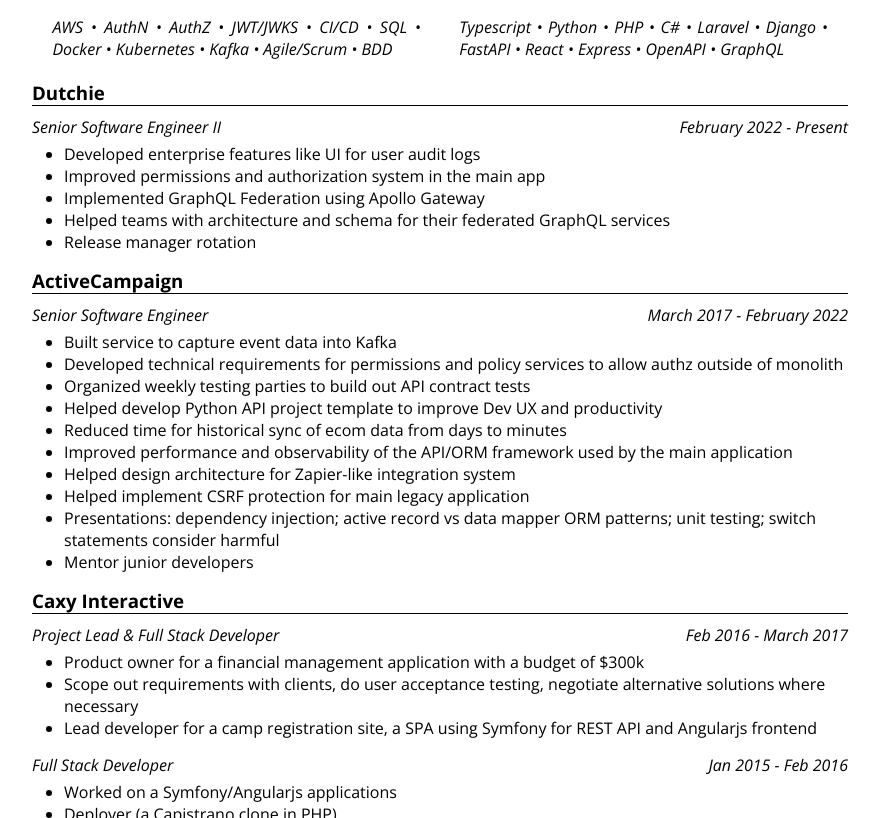
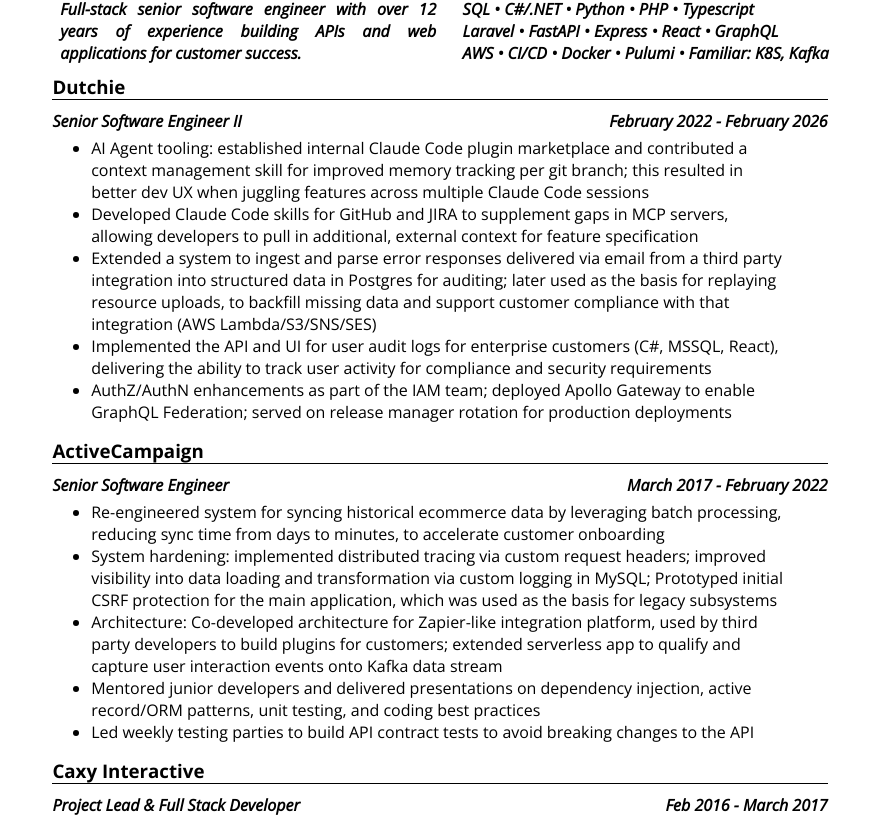
Before and after one commit to jon-frankel/resume, a website built with webpack: page public/index.html in a window 1280 px wide. Shown: the part 74-892 px from the top of the page, without its empty margins (200-1080 px from the left). Built offline with nearby package versions, Linux system fonts and the light colour scheme.

Commit message:
update-content (#28)
* Better styling

* more styling changes and content shuffling

* update links

* Update Dutchie

* Update ActiveCampaign

* Update Caxy

```diff
--- a/public/index.html
+++ b/public/index.html
@@ -1,6 +1,11 @@
 <!DOCTYPE html>
 <html lang="en">
 <head>
+    <meta charset="UTF-8">
+    <meta name="description" content="Jonathan Frankel's Résumé">
+    <meta name="keywords" content="Resume, Jonathan Frankel, Software Engineer">
+    <meta name="author" content="Jonathan Frankel">
+    <meta name="viewport" content="width=device-width, initial-scale=1.0">
     <title>JONATHAN FRANKEL</title>
     <link rel="stylesheet" type="text/css" href="style.css">
     <link href='https://fonts.googleapis.com/css?family=Open+Sans:400,300italic,600,700' rel='stylesheet' type='text/css'>
@@ -8,42 +13,57 @@
 </head>
 <body>
 
+<div class="container">
+
 <header>
     <h1 id="name">JONATHAN FRANKEL</h1>
     <ul id="contact-info">
-        <li id="phone">917.515.XXXX</li>
-        <li id="email">jon@****.***</li>
-        <li>linkedin.com/in/jonathan-frankel</li>
+        <li>jon@frankel.dev / 917.515.XXXX</li>
+        <li>
+            <a href="https://frankel.dev/linkedin" target="_blank" rel="noopener">frankel.dev/linkedin</a>
+            /
+            <a href="https://frankel.dev/resume" title="Project repo for this résumé" target="_blank" rel="noopener">frankel.dev/résumé</a>
+        </li>
     </ul>
 </header>
 
 <section class="highlights">
     <ul class="inline half">
-        <li>AWS</li>
-        <li>AuthN</li>
-        <li>AuthZ</li>
-        <li>JWT/JWKS</li>
-        <li>CI/CD</li>
-        <li>SQL</li>
-        <li>Docker</li>
-        <li>Kubernetes</li>
-        <li>Kafka</li>
-        <li>Agile/Scrum</li>
-        <li>BDD</li>
+        <li>
+            Full-stack senior software engineer with over 12 years of experience
+            building APIs and web applications for customer success.
+        </li>
     </ul>
+    <ul class="inline half">
+        <li>
+            <ul class="inline-dots">
+                <li>SQL</li>
+                <li>C#/.NET</li>
+                <li>Python</li>
+                <li>PHP</li>
+                <li>Typescript</li>
+            </ul>
+        </li>
 
-    <ul class="inline half">
-        <li>Typescript</li>
-        <li>Python</li>
-        <li>PHP</li>
-        <li>C#</li>
-        <li>Laravel</li>
-        <li>Django</li>
-        <li>FastAPI</li>
-        <li>React</li>
-        <li>Express</li>
-        <li>OpenAPI</li>
-        <li>GraphQL</li>
+        <li>
+            <ul class="inline-dots">
+                <li>Laravel</li>
+                <li>FastAPI</li>
+                <li>Express</li>
+                <li>React</li>
+                <li>GraphQL</li>
+            </ul>
+        </li>
+
+        <li>
+            <ul class="inline-dots">
+                <li>AWS</li>
+                <li>CI/CD</li>
+                <li>Docker</li>
+                <li>Pulumi</li>
+                <li>Familiar: K8S, Kafka</li>
+            </ul>
+        </li>
     </ul>
 </section>
 
@@ -52,15 +72,33 @@
 
     <h4>
         <span class="left">Senior Software Engineer II</span>
-        <span class="right">February 2022 - Present</span>
+        <span class="right">February 2022 - February 2026</span>
     </h4>
 
     <ul>
-        <li>Developed enterprise features like UI for user audit logs</li>
-        <li>Improved permissions and authorization system in the main app</li>
-        <li>Implemented GraphQL Federation using Apollo Gateway
-        <li>Helped teams with architecture and schema for their federated GraphQL services</li>
-        <li>Release manager rotation</li>
+        <li>
+            AI Agent tooling: established internal Claude Code plugin marketplace and contributed a context management
+            skill for improved memory tracking per git branch; this resulted in better dev UX when juggling features
+            across multiple Claude Code sessions
+        </li>
+        <li>
+            Developed Claude Code skills for GitHub and JIRA to supplement gaps in MCP servers, allowing
+            developers to pull in additional, external context for feature specification
+        </li>
+        <li>
+            Extended a system to ingest and parse error responses delivered via email from a third party integration
+            into structured data in Postgres for auditing; later used as the basis for replaying resource uploads,
+            to backfill missing data and support customer compliance with that integration (AWS Lambda/S3/SNS/SES)
+        </li>
+        <li>
+            Implemented the API and UI for user audit logs for enterprise customers (C#, MSSQL, React), delivering
+            the ability to track user activity for compliance and security requirements
+        </li>
+        <li>
+            AuthZ/AuthN enhancements as part of the IAM team;
+            deployed Apollo Gateway to enable GraphQL Federation;
+            served on release manager rotation for production deployments
+        </li>
     </ul>
 
     <h3>ActiveCampaign</h3>
@@ -71,16 +109,26 @@
     </h4>
 
     <ul>
-        <li>Built service to capture event data into Kafka</li>
-        <li>Developed technical requirements for permissions and policy services to allow authz outside of monolith</li>
-        <li>Organized weekly testing parties to build out API contract tests</li>
-        <li>Helped develop Python API project template to improve Dev UX and productivity</li>
-        <li>Reduced time for historical sync of ecom data from days to minutes</li>
-        <li>Improved performance and observability of the API/ORM framework used by the main application</li>
-        <li>Helped design architecture for Zapier-like integration system</li>
-        <li>Helped implement CSRF protection for main legacy application</li>
-        <li>Presentations: dependency injection; active record vs data mapper ORM patterns; unit testing; switch statements consider harmful</li>
-        <li>Mentor junior developers</li>
+        <li>
+            Re-engineered system for syncing historical ecommerce data by leveraging batch processing, reducing sync
+            time from days to minutes, to accelerate customer onboarding
+        </li>
+        <li>
+            System hardening: implemented distributed tracing via custom request headers;
+            improved visibility into data loading and transformation via custom logging in MySQL;
+            Prototyped initial CSRF protection for the main application, which was used as the basis for legacy
+            subsystems
+        </li>
+        <li>
+            Architecture: Co-developed architecture for Zapier-like integration platform, used by third party
+            developers to build plugins for customers; extended serverless app to qualify and capture user interaction
+            events onto Kafka data stream
+        </li>
+        <li>
+            Mentored junior developers and delivered presentations on dependency injection, active record/ORM patterns,
+            unit testing, and coding best practices
+        </li>
+        <li>Led weekly testing parties to build API contract tests to avoid breaking changes to the API</li>
     </ul>
 
     <h3>Caxy Interactive</h3>
@@ -92,8 +140,11 @@
 
     <ul>
         <li>Product owner for a financial management application with a budget of $300k</li>
-        <li>Scope out requirements with clients, do user acceptance testing, negotiate alternative solutions where necessary</li>
-        <li>Lead developer for a camp registration site, a SPA using Symfony for REST API and Angularjs frontend</li>
+        <li>
+            Scoped out requirements with clients, performed user acceptance testing, negotiated alternative solutions
+            with the client where necessary
+        </li>
+        <li>Lead developer for a single-page camp registration application (PHP, MySQL, Angularjs)</li>
     </ul>
 
     <h4>
@@ -102,8 +153,8 @@
     </h4>
 
     <ul>
-        <li>Worked on a Symfony/Angularjs applications</li>
-        <li>Deployer (a Capistrano clone in PHP)</li>
+        <li>Developed Symfony/Angularjs applications</li>
+        <li>Release manager (Deployer, a Capistrano clone in PHP)</li>
     </ul>
 
     <div class="page-break"></div>
@@ -174,6 +225,8 @@
     </ul>
 </section>
 
+</div>
+
 <section class="no-print">
     <h5 class="right">Web counter: <span id="visits"></span> site visits</h5>
 </section>
--- a/public/style.css
+++ b/public/style.css
@@ -8,12 +8,21 @@ html {
 body {
     margin: auto;
     width: 8.5in;
-    height: 11in;
+}
+
+.container {
+    width: 95%;
+    margin: 0 auto;
+    padding: 0 2.5%;
+}
+
+a {
+    color: black;
 }
 
 h1 {
     color: #FF4A00;
-    font-size: 4em;
+    font-size: 3.5em;
     line-height: 1em;
     letter-spacing: -4px;
     font-style: italic;
@@ -40,7 +49,7 @@ h3 {
 }
 
 h4 {
-    font-weight: normal;
+    font-weight: bolder;
     font-style: italic;
     margin: 5px 0 0 0;
     display: inline-block;
@@ -49,7 +58,6 @@ h4 {
 
 h5 {
     font-weight: bold;
-    /*display: inline;*/
     margin: 0;
 }
 
@@ -70,7 +78,9 @@ header ul, header li {
 }
 
 header ul {
+    padding-top: 7px;
     float: right;
+    padding-left: 1em;
 }
 
 header li {
@@ -83,7 +93,8 @@ ul {
 }
 
 section ul {
-    width: 100%;
+    width: 90%;
+    padding: 0 5%;
 }
 
 h4 + ul {
@@ -103,7 +114,13 @@ ul.inline li {
     display: inline;
 }
 
-ul.inline li + li:before {
+ul.inline-dots {
+    width: 100%;
+    margin: 0;
+    padding-right: 0;
+}
+
+ul.inline-dots li + li:before {
     content: '  \2022\  ';
 }
 
@@ -118,12 +135,12 @@ ul.inline li + li:before {
 }
 
 .half {
-    width: 47.5%;
+    width: 49.5%;
     float: left;
 }
 
 .half + .half {
-    margin-left: 5%;
+    margin-left: 1%;
 }
 
 /* specific */
@@ -146,11 +163,11 @@ ul.inline li + li:before {
 }
 
 .highlights {
-    width: 95%;
-    padding: 10px 2.5%;
+    width: 98%;
+    padding: 0 1%;
     text-align: justify;
     font-style: italic;
-    font-weight: 300;
+    font-weight: bolder;
     display: inline-block
 }
 
```
